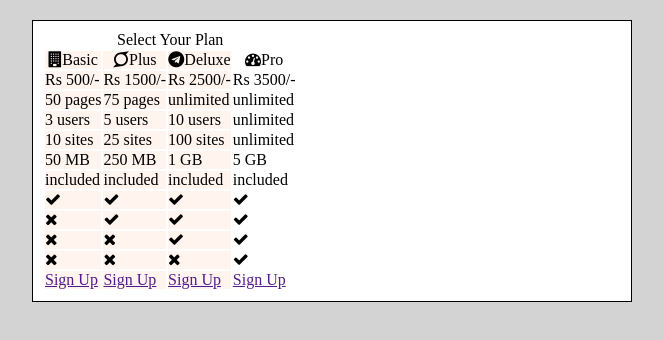
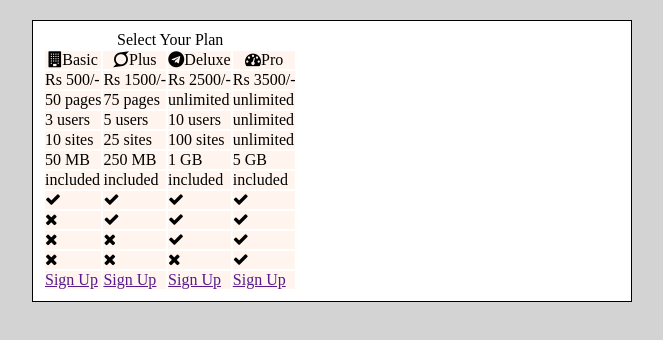
Before and after one commit to Divyanshi-Bansal/Full-Stack-1, a plain HTML site: page Practicals/Practical-12.html in a window 1280 px wide. Shown: the whole page, without its empty margins (308-971 px from the left). Drawn offline with Linux system fonts and the light colour scheme.

Commit message:
correct spell

```diff
--- a/Practicals/Practical-12.html
+++ b/Practicals/Practical-12.html
@@ -17,7 +17,7 @@
             <colgroup class="basic"></colgroup>
             <colgroup class="plus"></colgroup>
             <colgroup class="deluxe"></colgroup>
-            <colgroup class="Pro"></colgroup>
+            <colgroup class="pro"></colgroup>
             <thead>
                 <tr>
                     <th><i class="fa fa-building">Basic</i></th>
```
